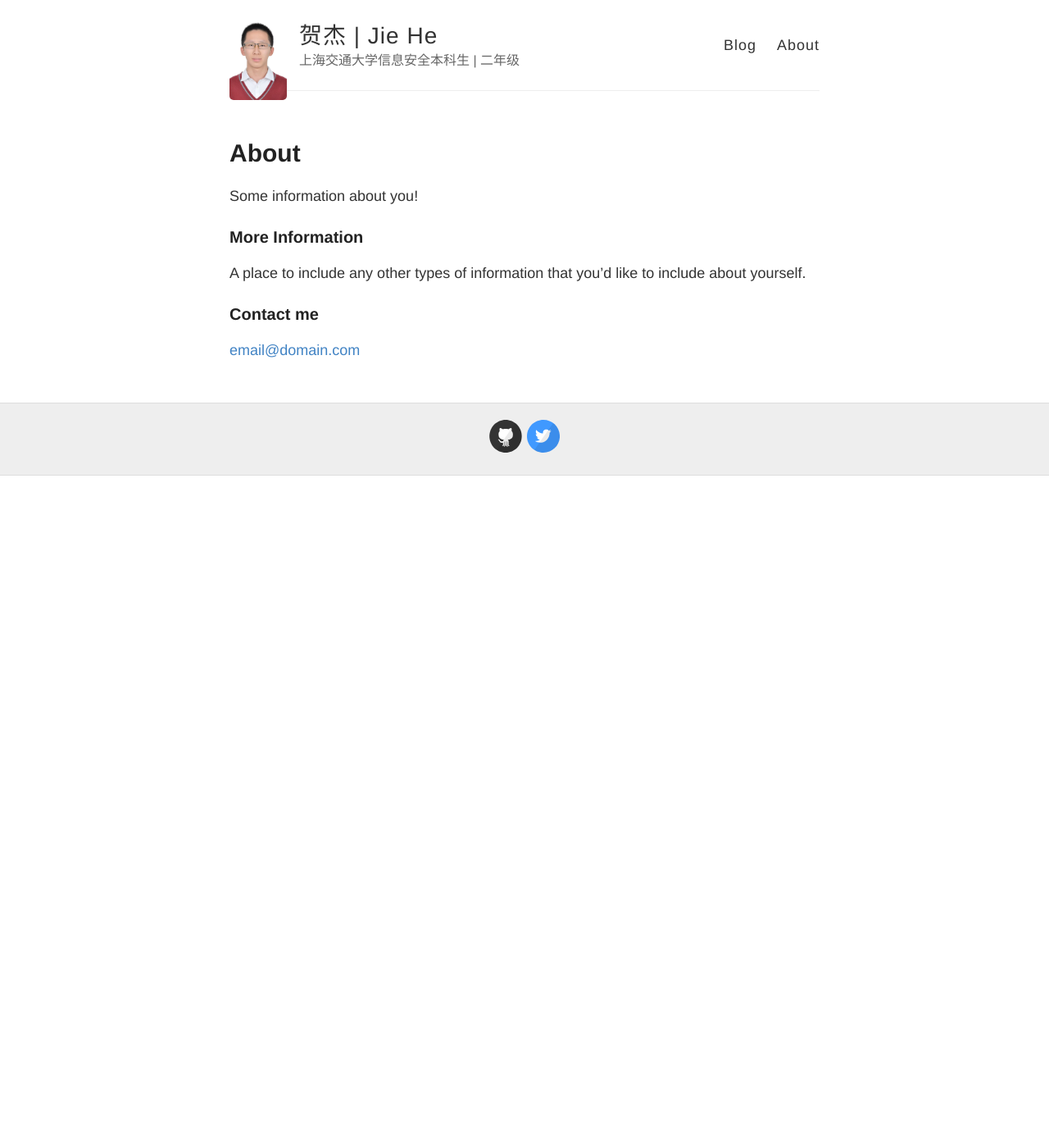
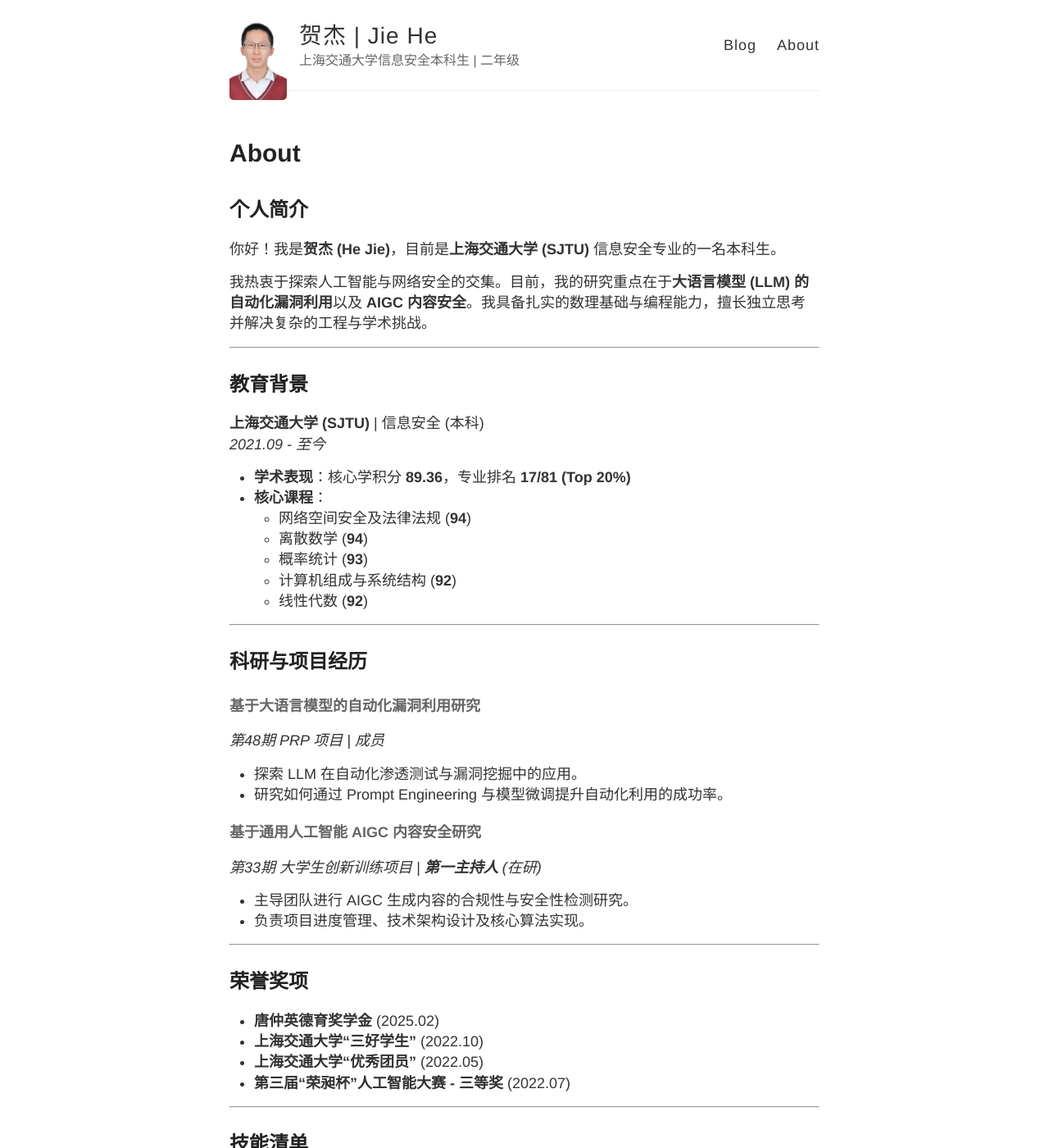
Before and after one commit to nexipher/nexipher.github.io, a Jekyll site: the page built from about.md, in a window 1280 px wide and 1400 px high. Shown: the whole window at 82% size. Built offline with Jekyll 4.4.1, drawn with Linux system fonts in a browser that asks for light colours; some of the changed text lies outside the part shown.

Commit message:
personal description

```diff
--- a/_config.yml
+++ b/_config.yml
@@ -21,12 +21,12 @@ footer-links:
   email:
   facebook:
   flickr:
-  github: barryclark/jekyll-now
+  github:
   instagram:
   linkedin:
   pinterest:
   rss: # just type anything here for a working RSS icon
-  twitter: jekyllrb
+  twitter:
   stackoverflow: # your stackoverflow profile, e.g. "users/50476/bart-kiers"
   youtube: # channel/<your_long_string> or user/<user-name>
   googleplus: # anything in your profile username that comes after plus.google.com/
--- a/about.md
+++ b/about.md
@@ -4,12 +4,77 @@ title: About
 permalink: /about/
 ---
 
-Some information about you!
 
-### More Information
+## 个人简介
 
-A place to include any other types of information that you'd like to include about yourself.
+你好！我是**贺杰 (He Jie)**，目前是**上海交通大学 (SJTU)** 信息安全专业的一名本科生。
 
-### Contact me
+我热衷于探索人工智能与网络安全的交集。目前，我的研究重点在于**大语言模型 (LLM) 的自动化漏洞利用**以及 **AIGC 内容安全**。我具备扎实的数理基础与编程能力，擅长独立思考并解决复杂的工程与学术挑战。
 
-[email@domain.com](mailto:email@domain.com)
+---
+
+## 教育背景
+
+**上海交通大学 (SJTU)** | 信息安全 (本科)
+*2021.09 - 至今*
+
+*   **学术表现**：核心学积分 **89.36**，专业排名 **17/81 (Top 20%)**
+*   **核心课程**：
+    *   网络空间安全及法律法规 (**94**)
+    *   离散数学 (**94**)
+    *   概率统计 (**93**)
+    *   计算机组成与系统结构 (**92**)
+    *   线性代数 (**92**)
+
+---
+
+## 科研与项目经历
+
+#### **基于大语言模型的自动化漏洞利用研究**
+*第48期 PRP 项目 | 成员*
+*   探索 LLM 在自动化渗透测试与漏洞挖掘中的应用。
+*   研究如何通过 Prompt Engineering 与模型微调提升自动化利用的成功率。
+
+#### **基于通用人工智能 AIGC 内容安全研究**
+*第33期 大学生创新训练项目 | **第一主持人** (在研)*
+*   主导团队进行 AIGC 生成内容的合规性与安全性检测研究。
+*   负责项目进度管理、技术架构设计及核心算法实现。
+
+---
+
+## 荣誉奖项
+
+*   **唐仲英德育奖学金** (2025.02)
+*   **上海交通大学“三好学生”** (2022.10)
+*   **上海交通大学“优秀团员”** (2022.05)
+*   **第三届“荣昶杯”人工智能大赛 - 三等奖** (2022.07)
+
+---
+
+## 技能清单
+
+*   **语言能力**：英语四级 (**689**)、六级 (**596**)，具备优秀的英文文献阅读与技术写作能力。
+*   **安全工具**：熟练使用 **IDA Pro**, VMware, 熟悉常见的逆向工程与渗透测试流程。
+*   **开发技能**：精通 **Python**，熟悉 C/C++，熟练使用 PyCharm, VS Code, Git 等工具。
+*   **综合能力**：具备优秀的项目管理与团队协调经验（曾主持校级大创项目）。
+
+---
+
+## 社会实践与志愿服务
+
+我坚信技术应服务于社会。累计参与多项志愿服务：
+*   **春运志愿者** (上海南站, 2025.01)
+*   **中国国际大学生创新大赛志愿者** (2024.10)
+*   **陆家嘴地铁站志愿者** (2024.10)
+
+---
+
+## 联系方式
+
+
+*   **Email**: [jackhj0220@sjtu.edu.cn](mailto:jackhj0220@sjtu.edu.cn)
+*   **GitHub**: [github.com/nexipher](https://github.com/nexipher)
+
+---
+
+> “工作积极认真，勇于迎难而上。希望在安全与 AI 的浪潮中贡献一份力量。”
```
